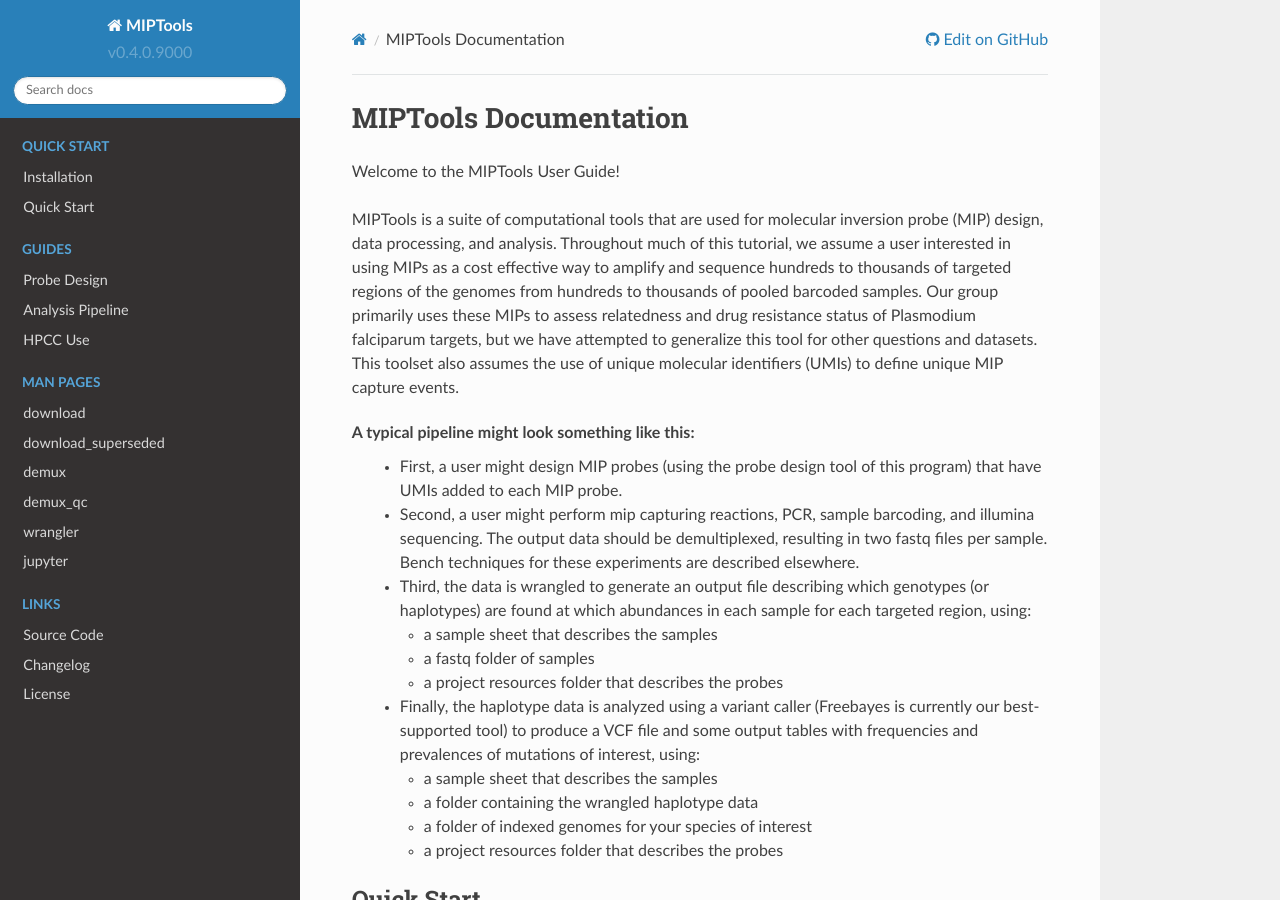
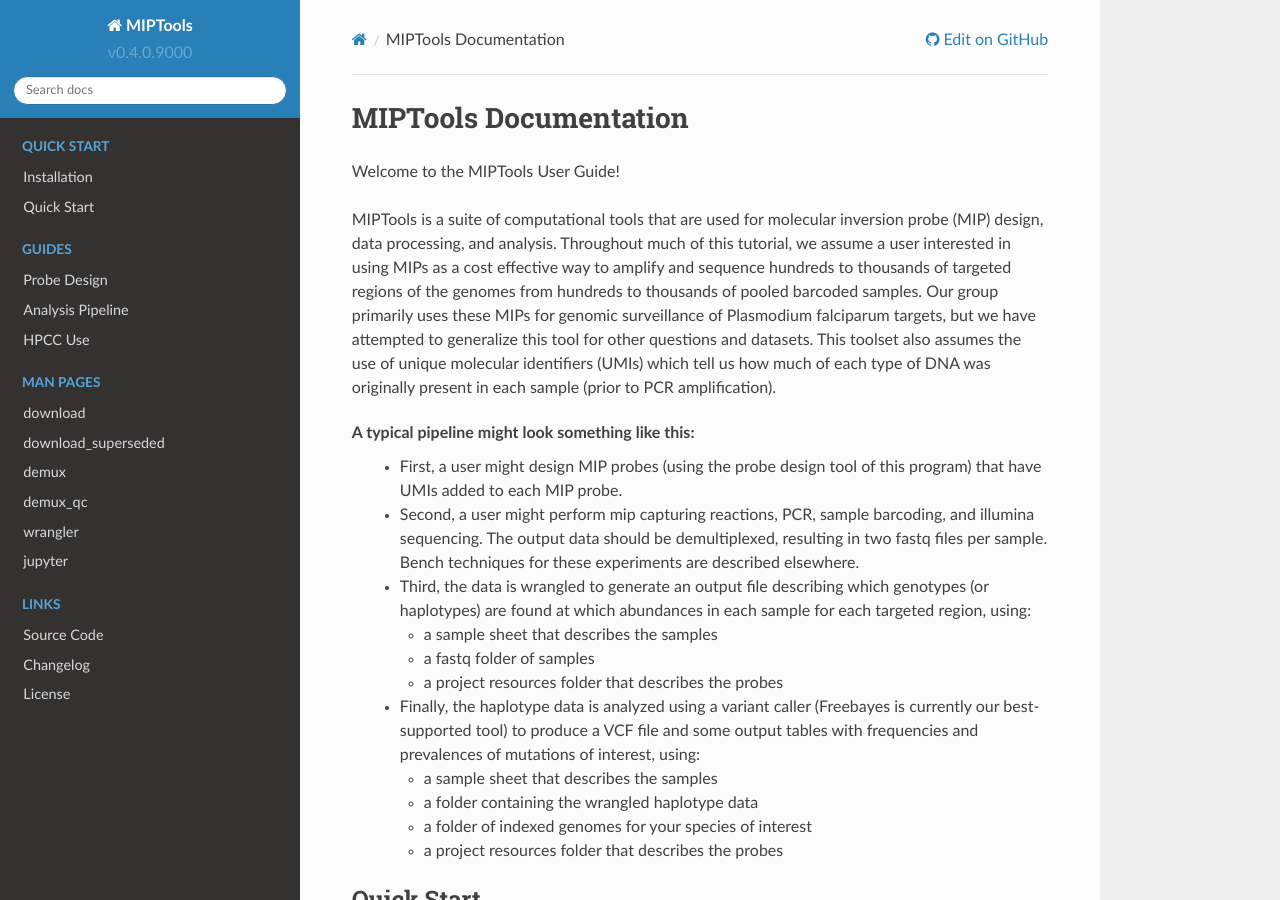
Before and after one commit to bailey-lab/MIPTools, a Sphinx documentation site: the page built from docs/index.rst, in a window 1280 px wide and 900 px high. Built offline with Sphinx 7.4.7 and the Read the Docs theme 2.0.0, drawn with Linux system fonts in a browser that asks for light colours.

Commit message:
Update index.rst

```diff
--- a/docs/index.rst
+++ b/docs/index.rst
@@ -9,36 +9,37 @@ probe (MIP) design, data processing, and analysis. Throughout much of this
 tutorial, we assume a user interested in using MIPs as a cost effective way to
 amplify and sequence hundreds to thousands of targeted regions of the genomes
 from hundreds to thousands of pooled barcoded samples. Our group primarily uses
-these MIPs to assess relatedness and drug resistance status of Plasmodium
-falciparum targets, but we have attempted to generalize this tool for other
-questions and datasets. This toolset also assumes the use of unique molecular
-identifiers (UMIs) to define unique MIP capture events.
+these MIPs for genomic surveillance of Plasmodium falciparum targets, but we have
+attempted to generalize this tool for other questions and datasets. This toolset
+also assumes the use of unique molecular identifiers (UMIs) which tell us how
+much of each type of DNA was originally present in each sample (prior to PCR
+amplification).
 
 A typical pipeline might look something like this:
- * First, a user might design MIP probes (using the probe design tool of this
+ - First, a user might design MIP probes (using the probe design tool of this
    program) that have UMIs added to each MIP probe.
 
- * Second, a user might perform mip capturing reactions, PCR, sample barcoding,
+ - Second, a user might perform mip capturing reactions, PCR, sample barcoding,
    and illumina sequencing. The output data should be demultiplexed, resulting in
    two fastq files per sample. Bench techniques for these experiments are
    described elsewhere.
 
- * Third, the data is wrangled to generate an output file describing which
+ - Third, the data is wrangled to generate an output file describing which
    genotypes (or haplotypes) are found at which abundances in each sample for each
    targeted region, using:
 
-   * a sample sheet that describes the samples
-   * a fastq folder of samples
-   * a project resources folder that describes the probes
+   - a sample sheet that describes the samples
+   - a fastq folder of samples
+   - a project resources folder that describes the probes
 
- * Finally, the haplotype data is analyzed using a variant caller (Freebayes is
+ - Finally, the haplotype data is analyzed using a variant caller (Freebayes is
    currently our best-supported tool) to produce a VCF file and some output tables
    with frequencies and prevalences of mutations of interest, using:
 
-   * a sample sheet that describes the samples
-   * a folder containing the wrangled haplotype data
-   * a folder of indexed genomes for your species of interest
-   * a project resources folder that describes the probes
+   - a sample sheet that describes the samples
+   - a folder containing the wrangled haplotype data
+   - a folder of indexed genomes for your species of interest
+   - a project resources folder that describes the probes
 
 .. toctree::
   :caption: Quick Start
```
